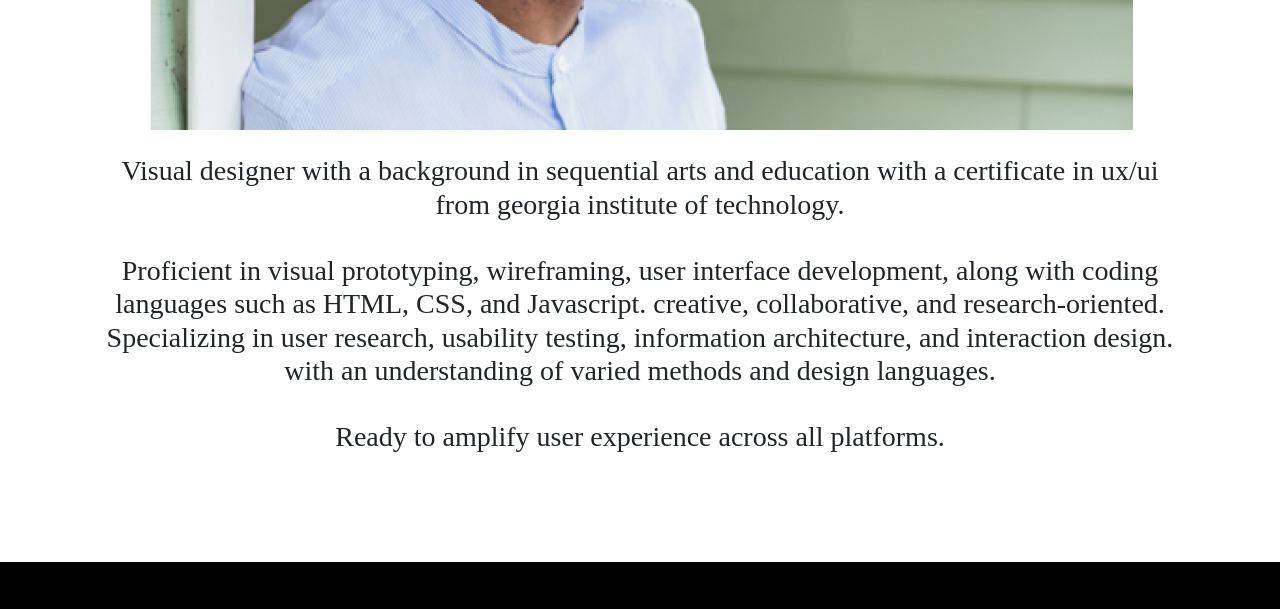
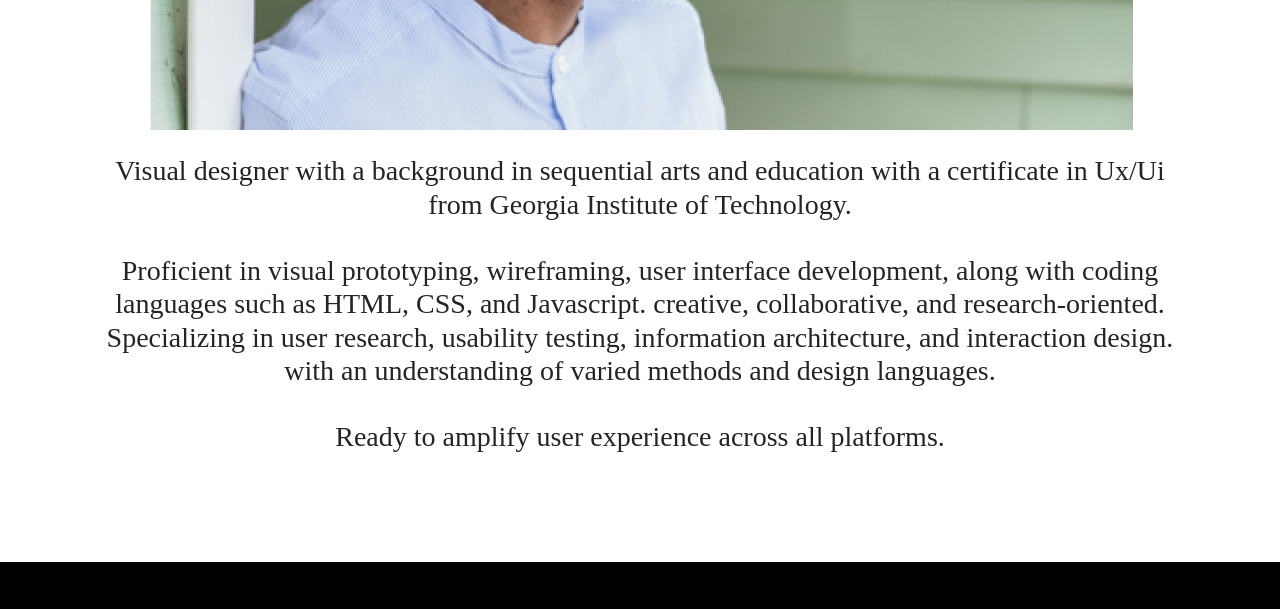
Before and after one commit to pfleming5/UX_UI_HW_20, a plain HTML site: page page2.html in a window 1280 px wide. Shown: the part 860-1469 px from the top of the page. Drawn offline with nearby package versions, Linux system fonts and the light colour scheme.

Commit message:
Update page2.html

```diff
--- a/page2.html
+++ b/page2.html
@@ -51,7 +51,7 @@
 	<section class="Bio">
 		<img src="images/Rectangle 28.png">
 
-		<h3>Visual designer with a background in sequential arts and education with a certificate in ux/ui from georgia institute of technology.</h3>
+		<h3>Visual designer with a background in sequential arts and education with a certificate in Ux/Ui from Georgia Institute of Technology.</h3>
 
 		<h3>Proficient in visual prototyping, wireframing, user interface development, along with coding languages such as HTML, CSS, and Javascript. creative, collaborative, and research-oriented.
 
```
